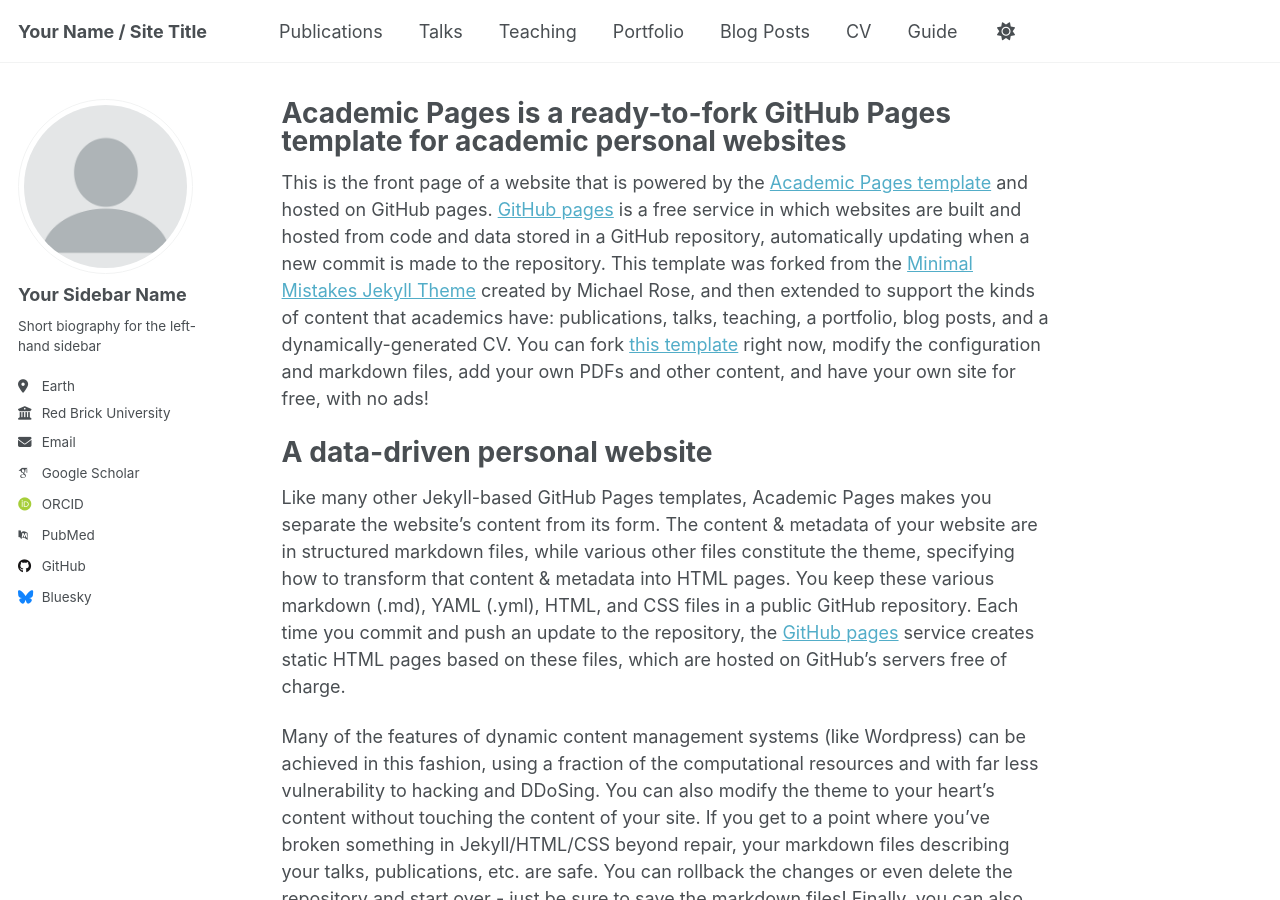
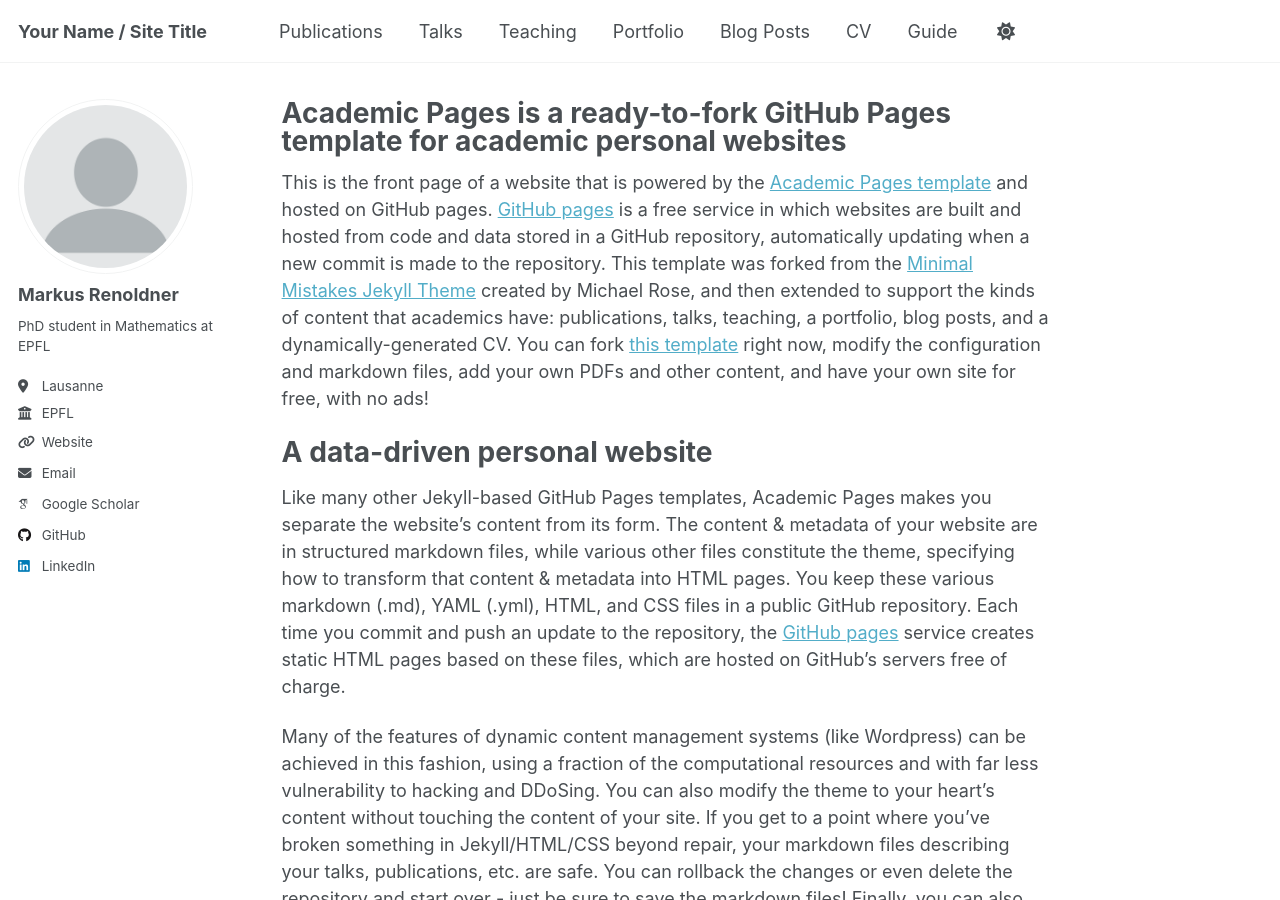
Before and after one commit to markusrenoldner/website, a Jekyll site: the page built from _pages/about.md, in a window 1280 px wide and 900 px high. Built offline with Jekyll 4.4.1, drawn with Linux system fonts in a browser that asks for light colours; some web fonts are replaced.

Commit message:
Update _config.yml

```diff
--- a/_config.yml
+++ b/_config.yml
@@ -23,21 +23,21 @@
 author:
   # Biographic information
   avatar           : "profile.png"
-  name             : "Your Sidebar Name"
+  name             : "Markus Renoldner"
   pronouns         : # example: "she/her"
-  bio              : "Short biography for the left-hand sidebar"
-  location         : "Earth"
-  employer         : "Red Brick University"
-  uri              : # URL
+  bio              : "PhD student in Mathematics at EPFL"
+  location         : "Lausanne"
+  employer         : "EPFL"
+  uri              : "https://www.epfl.ch/" # URL
   email            : "none@example.org"
 
   # Academic websites
   arxiv            : # URL - Update with the correct link to your profile
-  googlescholar    : "https://scholar.google.com/citations?user=PS_CX0AAAAAJ"
+  googlescholar    : "https://scholar.google.com/citations?user=UB47bUEAAAAJ"
   impactstory      : # URL
-  orcid            : "http://orcid.org/yourorcidurl"
+  orcid            : #"http://orcid.org/yourorcidurl"
   semantic         : # URL
-  pubmed           : "https://www.ncbi.nlm.nih.gov/pubmed/?term=john+snow"
+  pubmed           : #"https://www.ncbi.nlm.nih.gov/pubmed/?term=john+snow"
   researchgate     : # URL
   scopus           : # URL
 
@@ -50,7 +50,7 @@
   stackoverflow    : # User number or user number and name (i.e., use "1" or "1/jeff-atwood")
 
   # Social media
-  bluesky          : "bsky.app" # Replace this with you Bluesky username
+  bluesky          : #"bsky.app" # Replace this with you Bluesky username
   facebook         : # Username
   flickr           : # Username
   foursquare       : # Username
@@ -59,7 +59,7 @@
   keybase          : # Username
   instagram        : # Username
   lastfm           : # Username
-  linkedin         : # Username
+  linkedin         : markusrenoldner # Username
   mastodon         : # URL
   medium           : # URL
   pinterest        : # Username
```
